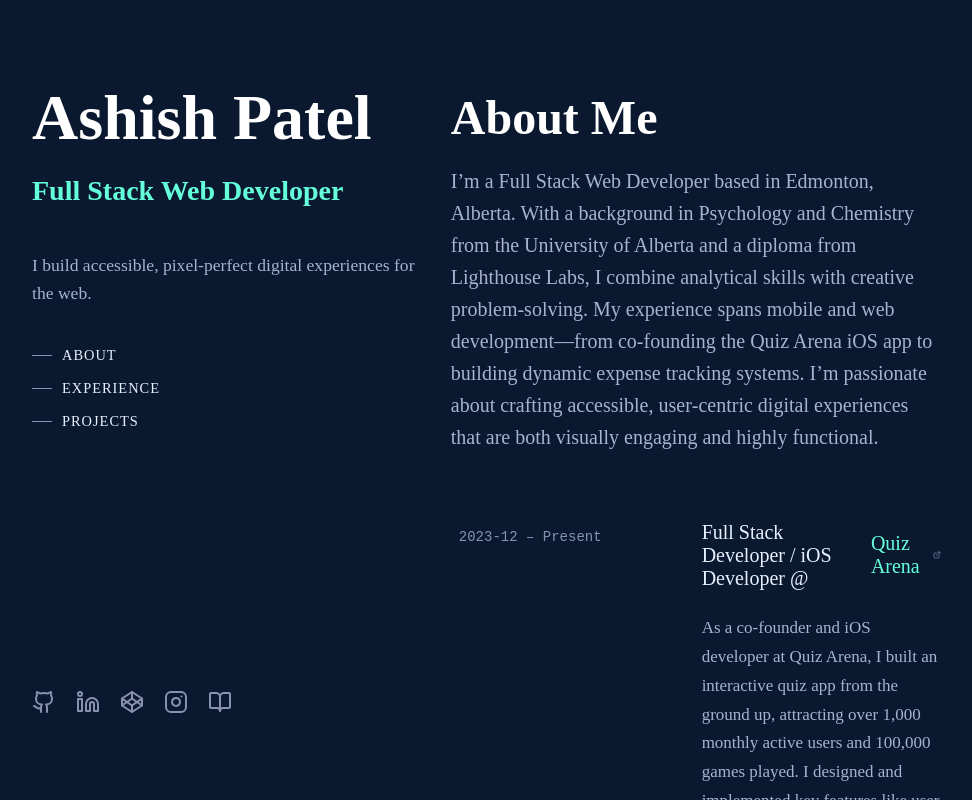
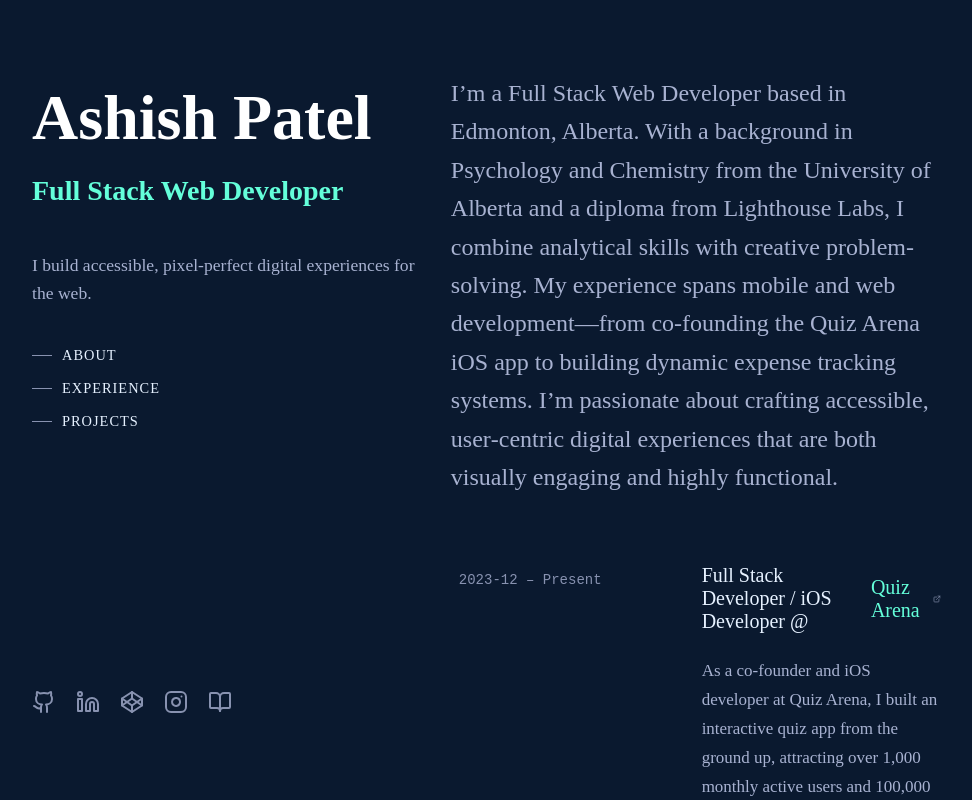
Before and after one commit to apatel924/ashish-portfolio, a React (Create React App) app: page / in a window 1280 px wide. Shown: the top 800 px of the page, without its empty margins (188-1160 px from the left). Built offline with nearby package versions, Linux system fonts and the light colour scheme.

Commit message:
Update AboutSection with personal bio and styling

```diff
--- a/src/components/AboutSection.js
+++ b/src/components/AboutSection.js
@@ -5,23 +5,23 @@ function AboutSection() {
     marginBottom: "60px",
   };
 
-  const headingStyle = {
-    fontSize: "3rem",
-    fontWeight: "bold",
-    marginBottom: "20px",
-    color: "#ffffff",
-  };
+  //   const headingStyle = {
+  //     fontSize: "3rem",
+  //     fontWeight: "bold",
+  //     marginBottom: "20px",
+  //     color: "#ffffff",
+  //   };
 
   const paragraphStyle = {
-    fontSize: "1.25rem",
+    fontSize: "1.5rem",
     color: "#a8b2d1",
     lineHeight: 1.6,
-    maxWidth: "600px",
+    maxWidth: "1200px",
   };
 
   return (
     <div id="about" style={containerStyle}>
-      <h2 style={headingStyle}>About Me</h2>
+      {/* <h2 style={headingStyle}>About Me</h2> */}
       <p style={paragraphStyle}>
         I’m a Full Stack Web Developer based in Edmonton, Alberta. With a
         background in Psychology and Chemistry from the University of Alberta
```
